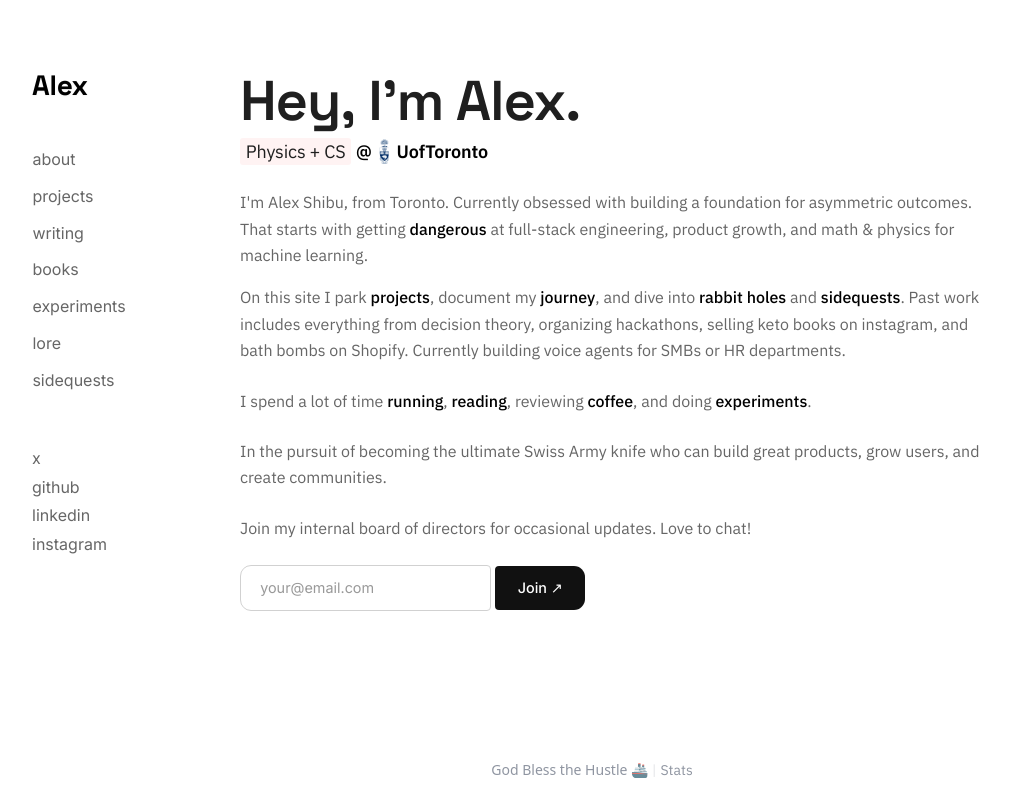
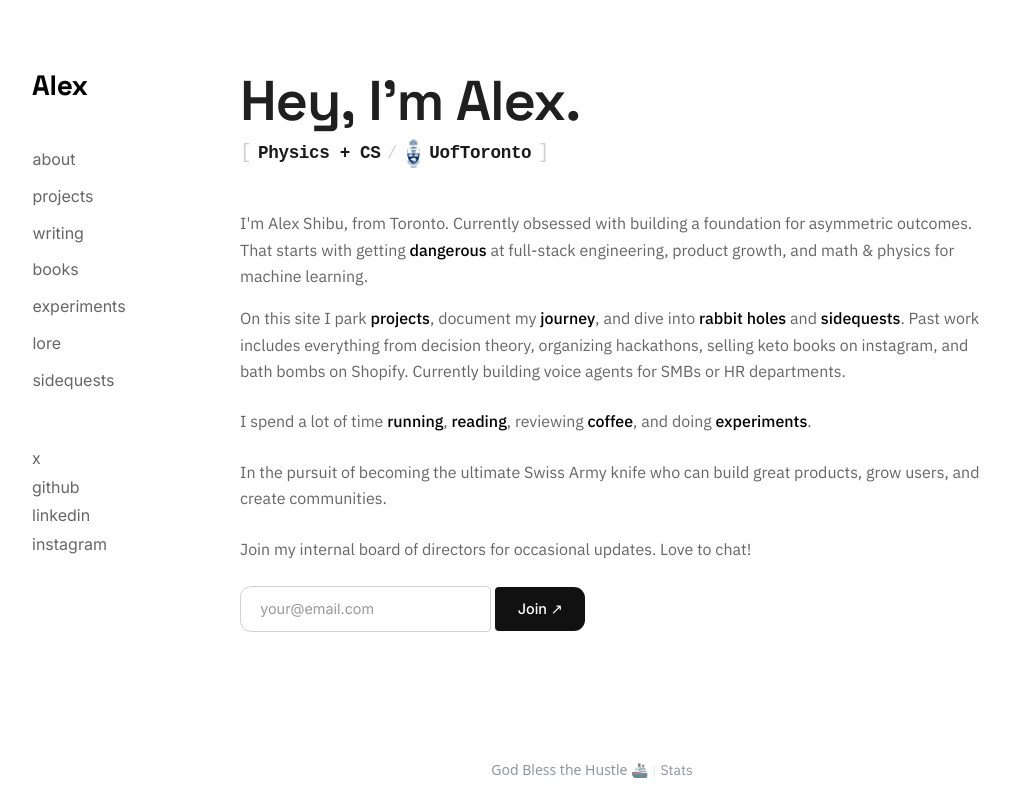
Before and after one commit to alexshibu1/alexshibu.com, a Next.js app: page / in a window 1280 px wide. Shown: the whole page, without its empty margins (48-1058 px from the left). Built offline with nearby package versions, Linux system fonts and the light colour scheme.

Commit message:
changes suer cool at uoft

```diff
--- a/app/components/waveHeading.tsx
+++ b/app/components/waveHeading.tsx
@@ -11,27 +11,25 @@ type Wave = {
   id: number;
   x: number;
   rotation: number;
-  delay: number; // Add delay property
-  duration: number; // Randomize duration slightly too for more natural feel
+  delay: number;
+  duration: number;
 };
 
 export default function InteractiveHeading() {
   const [waves, setWaves] = useState<Wave[]>([]);
 
   const handleClick = () => {
-    // INCREASED: Spawn 50 waves
     const timestamp = Date.now();
     const newWaves = Array.from({ length: 40 }).map((_, i) => ({
-      id: timestamp + i + Math.random(), // Use index 'i' to guarantee difference
+      id: timestamp + i + Math.random(),
       x: Math.random() * 100 - 50,
       rotation: Math.random() * 30 - 10,
-      delay: Math.random() * 0.6, // Random delay between 0s and 0.5s
-      duration: 2 + Math.random(), // Random duration between 2s and 3s
+      delay: Math.random() * 0.6,
+      duration: 2 + Math.random(),
     }));
 
     setWaves((prev) => [...prev, ...newWaves]);
 
-    // Cleanup: Wait for max duration + max delay
     setTimeout(() => {
       setWaves((prev) => prev.filter((w) => !newWaves.includes(w)));
     }, 4000);
@@ -40,7 +38,6 @@ export default function InteractiveHeading() {
   return (
     <div className="hero-heading-stack relative inline-flex flex-col items-start">
       <h1 className="hero-heading">
-        {/* ONLY "Hey" is clickable now */}
         <span
           onClick={handleClick}
           className="cursor-pointer select-none active:scale-95 transition-all inline-block  hover:underline hover:decoration-black-400 hover:underline-offset-4"
@@ -50,25 +47,65 @@ export default function InteractiveHeading() {
         I&apos;m Alex.
       </h1>
 
+      {/* V4: Bracket monospace — ACTIVE */}
       <div
-        className="hero-affiliation"
+        className="hero-affiliation v4"
+        style={{ paddingTop: '10px', paddingBottom: '42px' }}
         aria-label="Physics and computer science at University of Toronto"
       >
-        <span className="hero-affiliation-highlight">Physics + CS</span>
-        <span className="hero-affiliation-tail">
-          <span className="hero-affiliation-at">@</span>
-          <span className="hero-affiliation-logo-wrap">
-            <Image
-              src="/images/Utoronto.png"
-              alt="University of Toronto"
-              width={29}
-              height={29}
-              className="hero-affiliation-logo"
-            />
+        <span className="v4-bracket" aria-hidden="true">[</span>
+        <a
+          href="https://www.entrepreneurship.artsci.utoronto.ca/news/we-asked-7-founders-what-sparked-your-startup-idea"
+          target="_blank"
+          rel="noreferrer"
+          className="v4-subject v4-link"
+        >Physics + CS</a>
+        <span className="v4-sep" aria-hidden="true">/</span>
+        <Image src="/images/Utoronto.png" alt="" width={18} height={18} className="v4-logo" />
+        <span className="v4-school">UofToronto</span>
+        <span className="v4-bracket" aria-hidden="true">]</span>
+      </div>
+
+      {/* V4c: Bracket monospace, black slash (commented out)
+      <div
+        className="hero-affiliation v4"
+        aria-label="Physics and computer science at University of Toronto"
+      >
+        <span className="v4-bracket" aria-hidden="true">[</span>
+        <span className="v4-subject">Physics + CS</span>
+        <span className="v4-sep v4-sep-dark" aria-hidden="true">/</span>
+        <Image src="/images/Utoronto.png" alt="" width={18} height={18} className="v4-logo" />
+        <span className="v4-school">UofToronto</span>
+        <span className="v4-bracket" aria-hidden="true">]</span>
+      </div>
+      */}
+
+      {/* V1: Inline chip + @ + school (commented out)
+      <div
+        className="hero-affiliation v1"
+        aria-label="Physics and computer science at University of Toronto"
+      >
+        <span className="v1-highlight">Physics + CS</span>
+        <span className="v1-at">@</span>
+        <Image src="/images/Utoronto.png" alt="" width={18} height={18} className="v1-logo" />
+        <span className="v1-school">UofToronto</span>
+      </div>
+      */}
+
+      {/* V5: Stacked badge (commented out)
+      <div
+        className="hero-affiliation v5"
+        aria-label="Physics and computer science at University of Toronto"
+      >
+        <span className="v5-badge">
+          <Image src="/images/Utoronto.png" alt="" width={28} height={28} className="v5-logo" />
+          <span className="v5-text">
+            <span className="v5-subject">Physics + CS</span>
+            <span className="v5-school">University of Toronto</span>
           </span>
-          <span className="hero-affiliation-school">UofToronto</span>
         </span>
       </div>
+      */}
 
       <div className="pointer-events-none fixed inset-0 z-50 overflow-hidden">
         <AnimatePresence>
@@ -83,9 +120,9 @@ export default function InteractiveHeading() {
               }}
               exit={{ opacity: 0 }}
               transition={{
-                duration: wave.duration, // Use random duration
+                duration: wave.duration,
                 ease: "easeIn",
-                delay: wave.delay, // Use random delay
+                delay: wave.delay,
               }}
               className="absolute left-1/2 top-0 w-24 h-24"
             >
--- a/app/globals.css
+++ b/app/globals.css
@@ -329,14 +329,11 @@ body {
   height: auto;
 }
 
-/* Hero crest: beat .page-content img (2rem ≈ 32px vertical margin) */
-.page-content img.hero-affiliation-logo {
+/* Hero crest: beat .page-content img */
+.page-content .hero-affiliation img {
   margin: 0;
   border-radius: 0;
   max-width: none;
-  height: 1.38em;
-  max-height: 29px;
-  width: auto;
 }
 
 .page-content a {
@@ -643,84 +640,361 @@ body {
   line-height: 1.02;
 }
 
+/* ── Preview layout (temporary — remove after picking) ── */
+.aff-preview-row {
+  display: flex;
+  flex-wrap: wrap;
+  gap: 1.5rem;
+  align-items: flex-start;
+  margin: 0.25rem 0 0.5rem 0;
+}
+.aff-preview-item {
+  display: flex;
+  flex-direction: column;
+  align-items: flex-start;
+  gap: 0.25rem;
+}
+.aff-preview-label {
+  font-family: var(--font-plex-mono, monospace);
+  font-size: 0.65rem;
+  color: #e74c3c;
+  letter-spacing: 0.06em;
+  text-transform: uppercase;
+  font-weight: 700;
+}
+
+/* ── Shared base ── */
 .hero-affiliation {
   display: flex;
   flex-wrap: nowrap;
   align-items: center;
-  gap: 0.28rem;
-  /* Pull the whole row (chip + @ + crest + UofToronto) up into leftover h1 line-box space */
-  margin: -0.45rem 0 0.5rem 0;
-  padding: 16px 0;
+  margin: 0;
+  padding: 0;
   max-width: 100%;
   min-width: 0;
   font-family: var(--font-plex-sans), system-ui, sans-serif;
-  font-size: 1.125rem;
+  font-size: 0.88rem;
+  line-height: 1;
+}
+
+/* shared image reset — clip sides + pull in dead space */
+.hero-affiliation img {
+  margin: 0 -5px !important;
+  border-radius: 0 !important;
+  max-width: none !important;
+  object-fit: contain;
+  clip-path: inset(0 28% 0 28%);
+}
+
+/* ═══════════════════════════════════════════
+   V1 — Inline chip + dot + school
+   ═══════════════════════════════════════════ */
+.v1 { gap: 0.35rem; }
+.v1-highlight {
+  font-weight: 600;
+  color: #1a1a1a;
+  background: rgba(0, 0, 0, 0.045);
+  padding: 0.28em 0.5em;
+  border-radius: 5px;
+  letter-spacing: -0.015em;
+}
+.v1-at {
+  color: #1a1a1a;
+  font-weight: 600;
+  font-size: 0.85em;
+  margin: 0 0.05em;
+}
+.v1-logo { width: 20px; height: 20px; }
+.v1-school {
+  font-weight: 600;
+  color: #1a1a1a;
+  letter-spacing: -0.015em;
+}
+
+/* ═══════════════════════════════════════════
+   V1b — Plain text, @ separator
+   ═══════════════════════════════════════════ */
+.v1b { gap: 0.3rem; }
+.v1b-subject {
+  font-weight: 600;
+  color: #1a1a1a;
+  letter-spacing: -0.015em;
+}
+.v1b-at {
+  color: #bbb;
   font-weight: 400;
+}
+.v1b-logo { width: 18px; height: 18px; }
+.v1b-school {
+  font-weight: 600;
+  color: #1a1a1a;
+  letter-spacing: -0.015em;
+}
+
+/* ═══════════════════════════════════════════
+   V2 — Clean inline, comma separated
+   ═══════════════════════════════════════════ */
+.v2 { gap: 0.25rem; }
+.v2-subject {
+  font-weight: 600;
+  color: #1a1a1a;
+  letter-spacing: -0.015em;
+}
+.v2-comma {
+  color: #999;
+  font-weight: 400;
+  margin-right: 0.05rem;
+}
+.v2-logo { width: 17px; height: 17px; }
+.v2-school {
+  font-weight: 500;
+  color: #555;
+  letter-spacing: -0.01em;
+}
+
+/* ═══════════════════════════════════════════
+   V3 — Underline on subject, @ logo school
+   ═══════════════════════════════════════════ */
+.v3 { gap: 0.3rem; }
+.v3-subject {
+  font-weight: 600;
+  color: #1a1a1a;
+  letter-spacing: -0.015em;
+  border-bottom: 2px solid rgba(0, 0, 0, 0.12);
+  padding-bottom: 1px;
+}
+.v3-at {
+  color: #aaa;
+  font-weight: 400;
+}
+.v3-logo { width: 17px; height: 17px; }
+.v3-school {
+  font-weight: 600;
+  color: #1a1a1a;
+  letter-spacing: -0.015em;
+}
+
+/* ═══════════════════════════════════════════
+   V3b — Arrow breadcrumb
+   ═══════════════════════════════════════════ */
+.v3b { gap: 0.25rem; }
+.v3b-logo { width: 17px; height: 17px; }
+.v3b-school {
+  font-weight: 500;
+  color: #888;
+  letter-spacing: -0.01em;
+}
+.v3b-arrow {
+  color: #ccc;
+  font-size: 1.3em;
+  font-weight: 300;
+  line-height: 1;
+}
+.v3b-subject {
+  font-weight: 600;
+  color: #1a1a1a;
+  letter-spacing: -0.015em;
+}
+
+/* ═══════════════════════════════════════════
+   V4 — Bracket / monospace (now with logo)
+   ═══════════════════════════════════════════ */
+.v4 {
+  gap: 0.4rem;
+  font-family: var(--font-plex-mono, 'IBM Plex Mono', monospace);
+  font-size: 1.1rem;
+}
+.v4-bracket {
+  color: #d0d0d0;
+  font-weight: 300;
+  font-size: 1.1em;
+}
+.v4-subject {
+  font-weight: 600;
+  color: #1a1a1a;
+  letter-spacing: -0.02em;
+}
+.v4-sep {
+  color: #d0d0d0;
+  font-weight: 300;
+}
+.v4-logo { width: 29px; height: 29px; }
+.v4-school {
+  font-weight: 600;
+  color: #1a1a1a;
+  letter-spacing: -0.02em;
+}
+.v4-sep-dark {
+  color: #000;
+  font-weight: 600;
+}
+.v4-link,
+.v4-link:hover,
+.v4-link:focus,
+.v4-link:active,
+.page-content .v4-link,
+.page-content .v4-link:hover {
+  text-decoration: none !important;
+  color: #1a1a1a !important;
+  cursor: pointer;
+  transition: background-color 0.2s ease;
+  border-radius: 3px;
+  padding: 0.1em 0.15em;
+  margin: -0.1em -0.15em;
+}
+.v4-link:hover {
+  background-color: rgba(255, 58, 58, 0.08);
+}
+.v4-dot {
+  width: 4px;
+  height: 4px;
+  border-radius: 50%;
+  background: #ccc;
+  flex-shrink: 0;
+}
+
+/* ═══════════════════════════════════════════
+   V4d — Monospace pipe separator
+   ═══════════════════════════════════════════ */
+/* ═══════════════════════════════════════════
+   V4d — Mono pill with brackets + @
+   ═══════════════════════════════════════════ */
+.v4d { gap: 0; }
+.v4d-pill {
+  display: inline-flex;
+  align-items: center;
+  gap: 0.2rem;
+  font-family: var(--font-plex-mono, 'IBM Plex Mono', monospace);
+  font-size: 0.82rem;
+  background: #f7f7f7;
+  border: 1px solid rgba(0, 0, 0, 0.06);
+  border-radius: 5px;
+  padding: 0.35em 0.6em;
+}
+.v4d-bracket { color: #ccc; font-weight: 300; }
+.v4d-subject { font-weight: 600; color: #1a1a1a; }
+.v4d-at { color: #bbb; font-weight: 400; }
+.v4d-logo { width: 16px; height: 16px; }
+.v4d-school { font-weight: 500; color: #555; }
+
+/* ═══════════════════════════════════════════
+   V4e — Path style ~/UofToronto/physics+cs
+   ═══════════════════════════════════════════ */
+.v4e {
+  gap: 0;
+  font-family: var(--font-plex-mono, 'IBM Plex Mono', monospace);
+  font-size: 0.82rem;
+}
+.v4e-logo { width: 16px; height: 16px; margin-right: 0.25rem; }
+.v4e-path {
+  font-weight: 400;
+  color: #999;
+}
+.v4e-subject {
+  font-weight: 600;
+  color: #1a1a1a;
+}
+
+/* ═══════════════════════════════════════════
+   V4f — Mono dot notation UofToronto.Physics+CS
+   ═══════════════════════════════════════════ */
+.v4f {
+  gap: 0;
+  font-family: var(--font-plex-mono, 'IBM Plex Mono', monospace);
+  font-size: 0.82rem;
+}
+.v4f-logo { width: 17px; height: 17px; margin-right: 0.2rem; }
+.v4f-school {
+  font-weight: 400;
+  color: #888;
+}
+.v4f-dot {
+  color: #888;
+  font-weight: 400;
+}
+.v4f-subject {
+  font-weight: 600;
+  color: #1a1a1a;
+}
+
+/* ═══════════════════════════════════════════
+   V5 — Stacked badge (logo left, two lines right)
+   ═══════════════════════════════════════════ */
+.v5-badge {
+  display: inline-flex;
+  align-items: center;
+  gap: 0.45rem;
+  padding: 0.45em 0.75em 0.45em 0.35em;
+  border: 1px solid rgba(0, 0, 0, 0.07);
+  border-radius: 10px;
+  background: #fafafa;
+  transition: border-color 0.2s, box-shadow 0.2s;
+}
+.v5-badge:hover {
+  border-color: rgba(0, 0, 0, 0.13);
+  box-shadow: 0 2px 8px rgba(0, 0, 0, 0.04);
+}
+.v5-logo {
+  width: 29px;
+  height: 29px;
+  flex-shrink: 0;
+}
+.v5-text {
+  display: flex;
+  flex-direction: column;
+  gap: 0.1rem;
+}
+.v5-subject {
+  font-weight: 600;
+  font-size: 0.85rem;
   color: #1f1f1f;
   letter-spacing: -0.01em;
-  line-height: 1;
-}
-
-/* Kill inline line-box gap under the crest (Next/Image + font metrics) */
-.hero-affiliation-logo-wrap {
-  flex-shrink: 0;
+  line-height: 1.1;
+}
+.v5-school {
+  font-weight: 400;
+  font-size: 0.72rem;
+  color: #888;
+  letter-spacing: 0;
+  line-height: 1.1;
+}
+
+/* ═══════════════════════════════════════════
+   V5b — Stacked dark badge
+   ═══════════════════════════════════════════ */
+.v5b { gap: 0; }
+.v5b-badge {
   display: inline-flex;
   align-items: center;
-  align-self: center;
-  line-height: 0;
-  margin: 0;
-  padding: 0;
-}
-
-.hero-affiliation-logo {
-  display: block;
-  margin: 0;
-  margin-top: 0;
-  padding: 0;
-  border: 0;
-  width: auto;
-  height: 1.38em;
-  max-height: 29px;
-  object-fit: contain;
-  /* Crop each horizontal side (only middle band stays visible) */
-  clip-path: inset(0 32% 0 32%);
-}
-
-.hero-affiliation-tail {
-  display: inline-flex;
-  align-items: center;
-  align-self: center;
-  gap: 0;
-  margin: 0;
-  padding: 0;
-  line-height: 1;
-  font-family: var(--font-plex-sans), system-ui, sans-serif;
-  font-size: inherit;
-  font-weight: 600;
-  font-style: normal;
-  letter-spacing: -0.01em;
-  color: #000;
-}
-
-.hero-affiliation-at,
-.hero-affiliation-school {
-  margin: 0;
-  padding: 0;
-  font: inherit;
-  color: inherit;
-  font-weight: 600;
-}
-
-.hero-affiliation-highlight {
-  display: inline;
-  line-height: 1;
+  gap: 0.4rem;
+  padding: 0.4em 0.7em 0.4em 0.35em;
+  background: #1a1a1a;
+  border-radius: 8px;
+}
+.v5b-logo {
+  width: 22px;
+  height: 22px;
+  flex-shrink: 0;
+  filter: brightness(10);
+}
+.v5b-text {
+  display: flex;
+  flex-direction: column;
+  gap: 0.05rem;
+}
+.v5b-subject {
+  font-weight: 600;
+  font-size: 0.82rem;
+  color: #fff;
+  letter-spacing: -0.015em;
+  line-height: 1.15;
+}
+.v5b-school {
   font-weight: 400;
-  background-color: rgba(255, 58, 58, 0.06);
-  color: #1f1f1f;
-  padding: 0.26em 0.32em;
-  border-radius: 3px;
-  box-decoration-break: clone;
-  -webkit-box-decoration-break: clone;
+  font-size: 0.68rem;
+  color: #999;
+  letter-spacing: 0;
+  line-height: 1.15;
 }
 
 /* Footer */
@@ -1248,9 +1522,7 @@ body {
   }
 
   .hero-affiliation {
-    font-size: 1rem;
-    overflow-x: auto;
-    -webkit-overflow-scrolling: touch;
+    font-size: 0.8rem;
   }
 
   .projects-list {
```
Also changed, not shown: .claude/settings.local.json (added).
